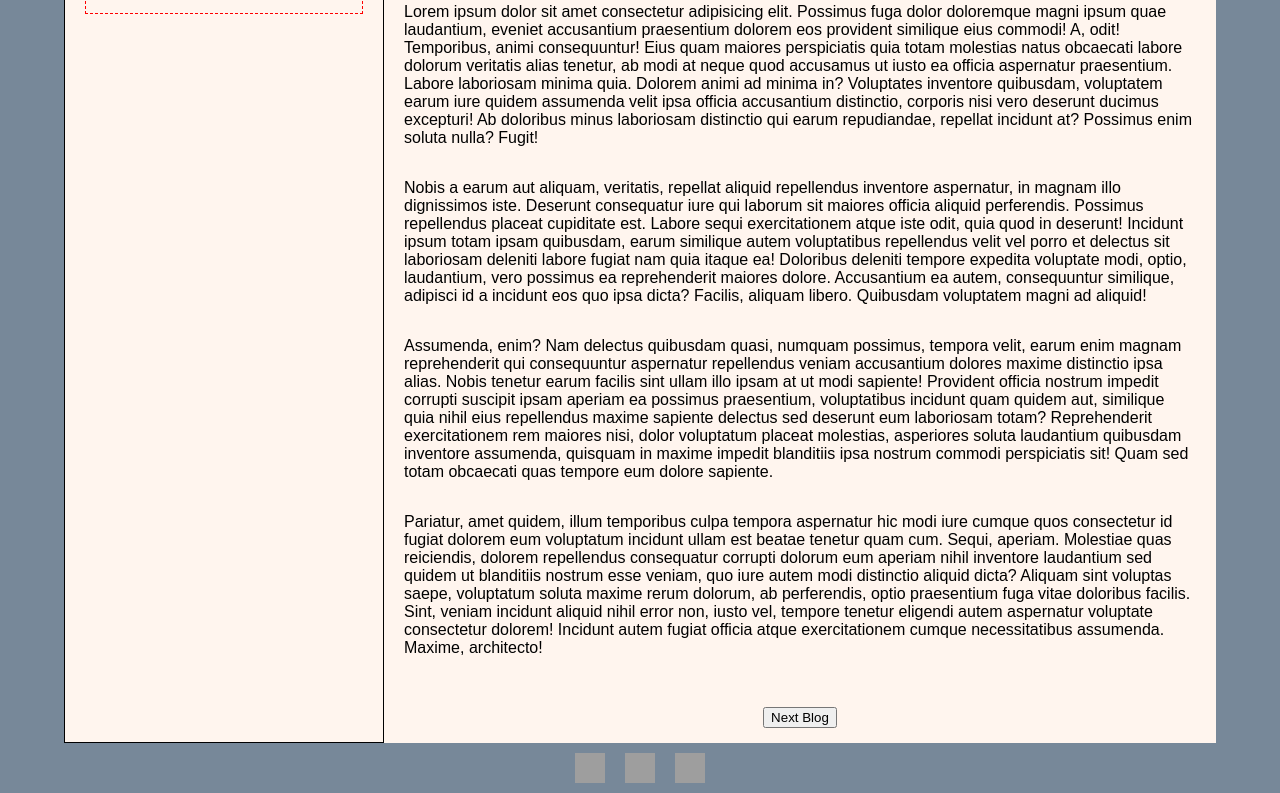
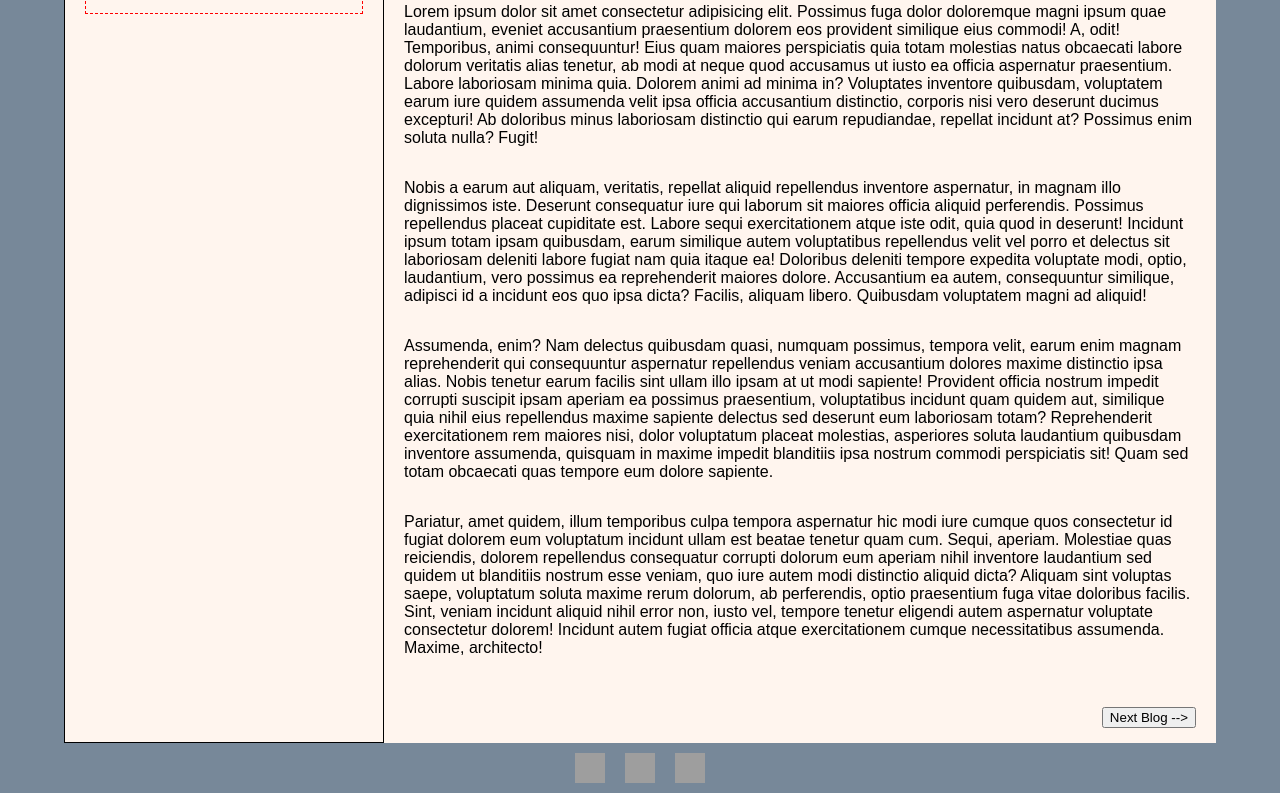
Before and after one commit to Brookcie1000/PureHTML-Blog, a website: page Blog Posts/Blog1.html in a window 1280 px wide. Shown: the part 645-1438 px from the top of the page. Drawn offline with Linux system fonts and the light colour scheme; grey boxes are pictures that could not be loaded.

Commit message:
Aligned next blog button to right side.

```diff
--- a/Blog Posts/Blog1.html
+++ b/Blog Posts/Blog1.html
@@ -64,7 +64,7 @@
             </div>
             <div id="next-button" class="box">
                 <a href="/Blog Posts/Blog2.html">
-                <button type="button">Next Blog</button>
+                <button type="button">Next Blog --></button>
                 </a>
             </div>
             <div id="footer" class="box">
--- a/css/page-layout-blog.css
+++ b/css/page-layout-blog.css
@@ -95,6 +95,9 @@ body {
 }
 
 #next-button {
+    display: flex;
+    padding: 20px;
+    justify-content: right;
     background-color: seashell;
     grid-area: bttn;
     margin-right: 5vw;
```
